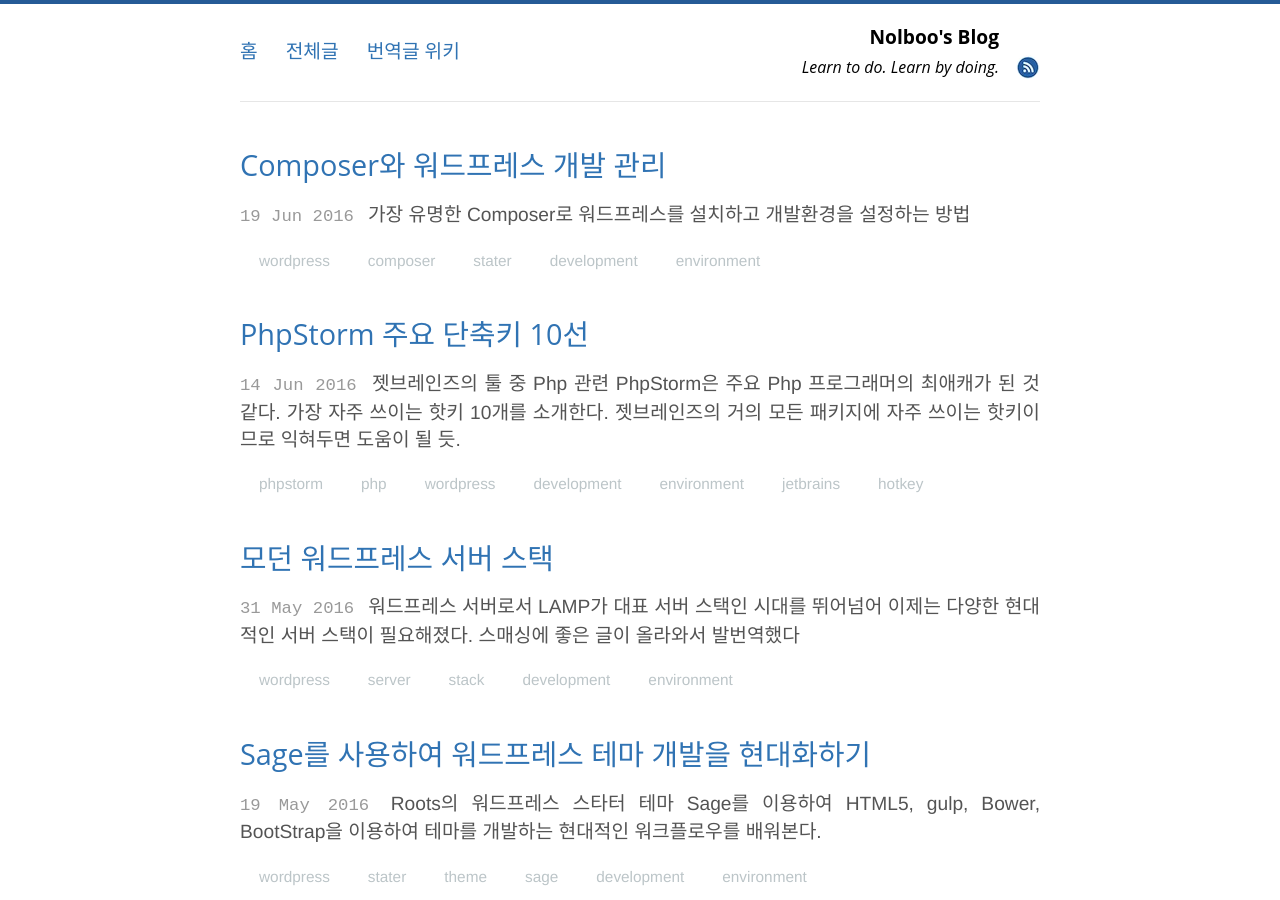
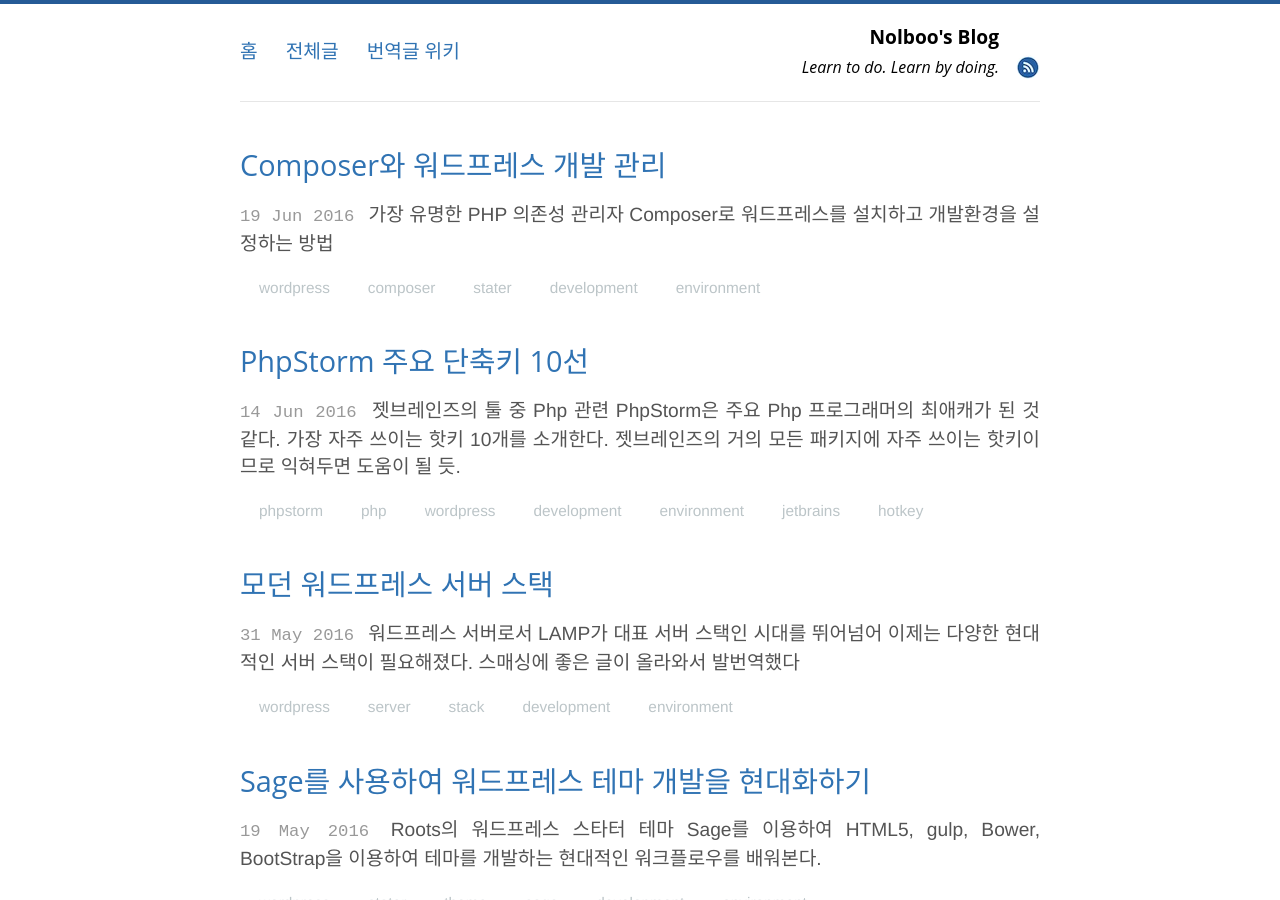
Before and after one commit to nolboo/nolboo.github.io, a Jekyll site: the page built from index.html, in a window 1280 px wide and 900 px high. Built offline with Jekyll 4.4.1, drawn with Linux system fonts in a browser that asks for light colours; the list of posts is cut into pages by our own code.

Commit message:
Post wordpress composer

```diff
--- a/_posts/2016-06-19-wordpress-composer.md
+++ b/_posts/2016-06-19-wordpress-composer.md
@@ -1,7 +1,7 @@
 ---
 layout: post
 title: "Composer와 워드프레스 개발 관리"
-description: "가장 유명한 Composer로 워드프레스를 설치하고 개발환경을 설정하는 방법"
+description: "가장 유명한 PHP 의존성 관리자 Composer로 워드프레스를 설치하고 개발환경을 설정하는 방법"
 category: blog
 tags: [wordpress, composer, stater, development, environment]
 ---
```
